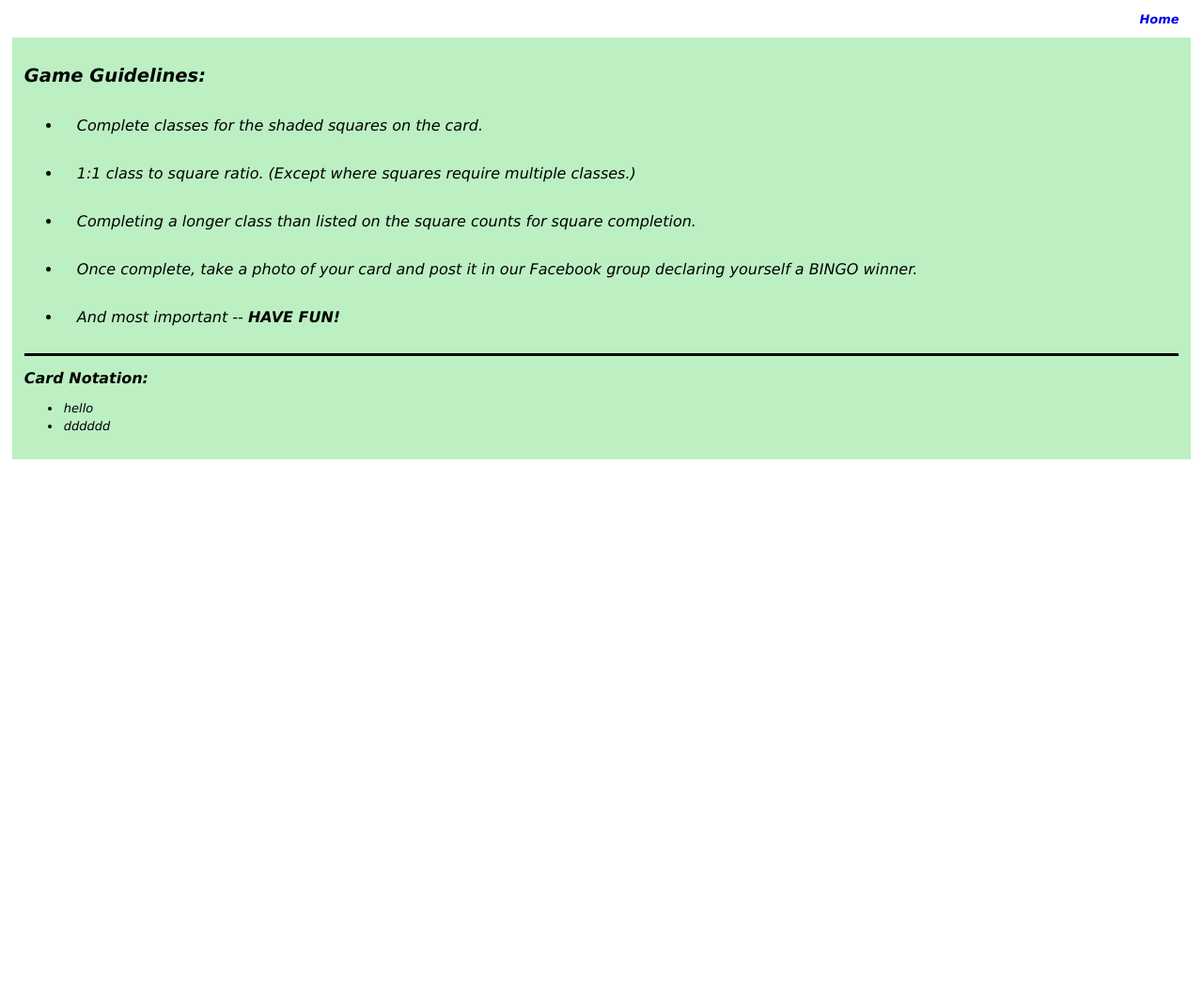
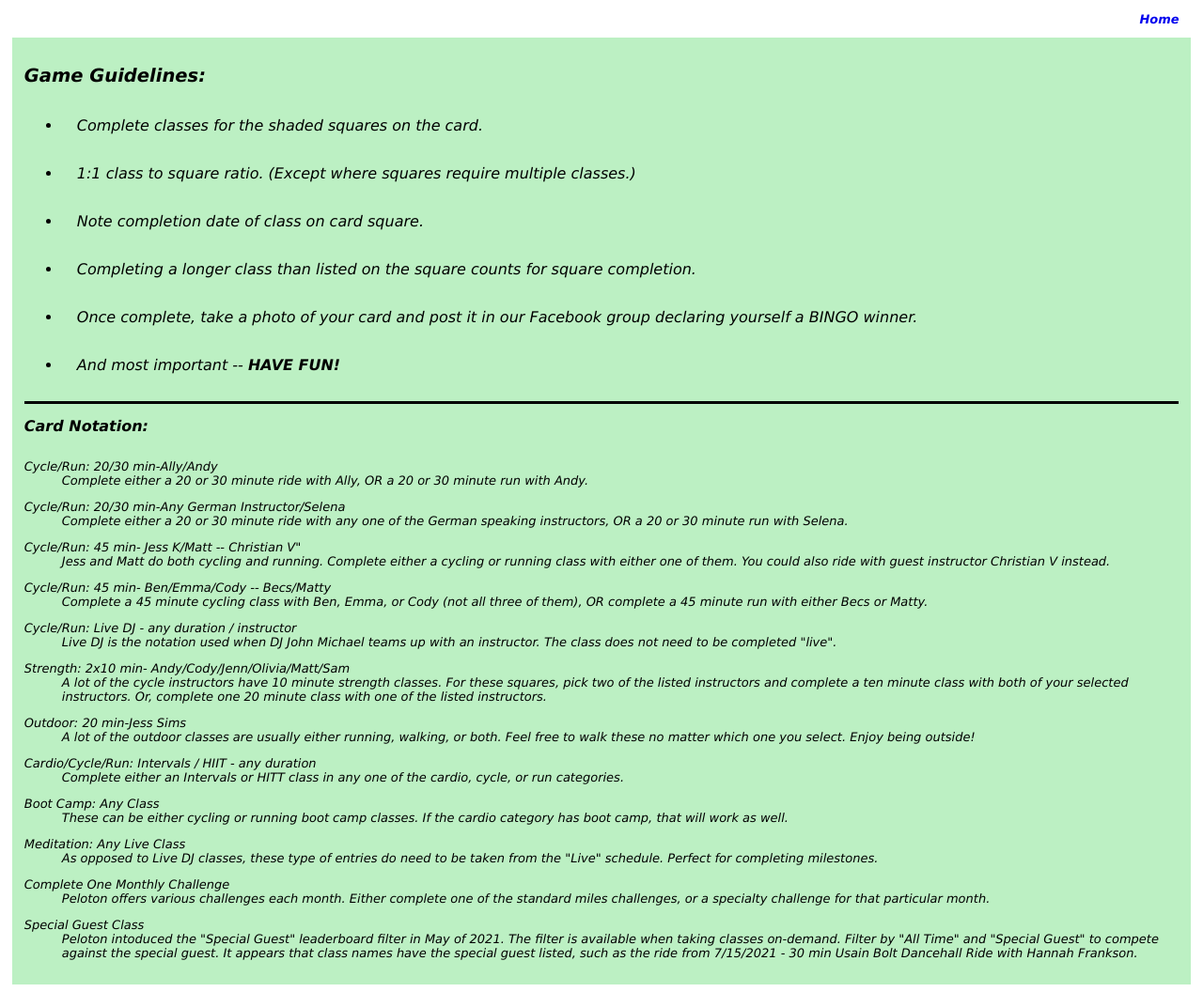
Before and after one commit to ALang-c7dg/CIL-Peloton-Bingo, a plain HTML site: page html/bingohelp.html in a window 1280 px wide. Shown: the whole page at 94% size. Before the commit the page ends 800 px from the top, so only its background shows below. Drawn offline with Linux system fonts and the light colour scheme.

Commit message:
added card notation information

```diff
--- a/css/bingohelp.css
+++ b/css/bingohelp.css
@@ -24,7 +24,8 @@ span {
 .notation h2 {
     font-size: medium;
 }
-.notation li {
+.notation dt {
     font-size: small;
-    padding: 2px;
+    padding-top: 1em;
+    padding-bottom: 2p;
 }
--- a/html/bingohelp.html
+++ b/html/bingohelp.html
@@ -17,6 +17,7 @@
                 <ul>
                     <li> Complete classes for the shaded squares on the card.</li>
                     <li>1:1 class to square ratio. (Except where squares require multiple classes.)</li>
+                    <li>Note completion date of class on card square. </li>
                     <li>Completing a longer class than listed on the square counts for square completion.</li>
                     <li>Once complete, take a photo of your card and post it in our Facebook group declaring yourself a BINGO winner.</li>
                     <li>And most important -- <span>HAVE FUN!</span></li>
@@ -24,10 +25,40 @@
 			</div>
             <div class="notation">
                 <h2>Card Notation:</h2>
-                <ul>
-                    <li>hello</li>
-                    <li>dddddd</li>
-                </ul>
+                <dl>
+                    <dt>Cycle/Run: 20/30 min-Ally/Andy</dt>
+                        <dd>Complete either a 20 or 30 minute ride with Ally, OR a 20 or 30 minute run with Andy.</dd>
+                    <dt>Cycle/Run: 20/30 min-Any German Instructor/Selena</dt>
+                        <dd>Complete either a 20 or 30 minute ride with any one of the  German speaking instructors,
+                            OR a 20 or 30 minute run with Selena.</dd>
+                    <dt>Cycle/Run: 45 min- Jess K/Matt -- Christian V"</dt>
+                        <dd>Jess and Matt do both cycling and running. Complete either a cycling or running class with either one of them.
+                            You could also ride with guest instructor Christian V instead.</dd>
+                    <dt>Cycle/Run: 45 min- Ben/Emma/Cody -- Becs/Matty</dt>
+                        <dd>Complete a 45 minute cycling class with Ben, Emma, or Cody (not all three of them), OR complete a 45 minute run
+                            with either Becs or Matty.</dd>
+                    <dt>Cycle/Run: Live DJ - any duration / instructor </dt>
+                        <dd>Live DJ is the notation used when DJ John Michael teams up with an instructor.  The class does not need to be completed "live".</dd>
+                    <dt>Strength: 2x10 min- Andy/Cody/Jenn/Olivia/Matt/Sam</dt>
+                        <dd>A lot of the cycle instructors have 10 minute strength classes.  For these squares, pick two of the listed instructors and complete
+                            a ten minute class with both of your selected instructors.  Or, complete one 20 minute class with one of the listed instructors.</dd>
+                    <dt>Outdoor: 20 min-Jess Sims</dt>
+                        <dd>A lot of the outdoor classes are usually either running, walking, or both.  Feel free to walk these no matter which one you select.  Enjoy
+                            being outside!</dd>
+                    <dt>Cardio/Cycle/Run: Intervals / HIIT - any duration</dt>
+                        <dd>Complete either an Intervals or HITT class in any one of the cardio, cycle, or run categories.</dd>
+                    <dt>Boot Camp: Any Class</dt>
+                        <dd>These can be either cycling or running boot camp classes.  If the cardio category has boot camp, that will work as well.</dd>
+                    <dt>Meditation: Any Live Class</dt>
+                        <dd>As opposed to Live DJ classes, these type of entries do need to be taken from the "Live" schedule. Perfect for completing milestones.</dd>
+                    <dt>Complete One Monthly Challenge</dt>
+                        <dd>Peloton offers various challenges each month.  Either complete one of the standard miles challenges,
+                            or a specialty challenge for that particular month.</dd>
+                    <dt>Special Guest Class</dt>
+                        <dd>Peloton intoduced the "Special Guest" leaderboard filter in May of 2021.  The filter is available when taking classes on-demand.
+                            Filter by "All Time" and "Special Guest" to compete against the special guest.  It appears that class names have the special guest
+                            listed, such as the ride from 7/15/2021 - 30 min Usain Bolt Dancehall Ride with Hannah Frankson.</dd>
+                </dl>
             </div>
 		</section>
     </body>
```
